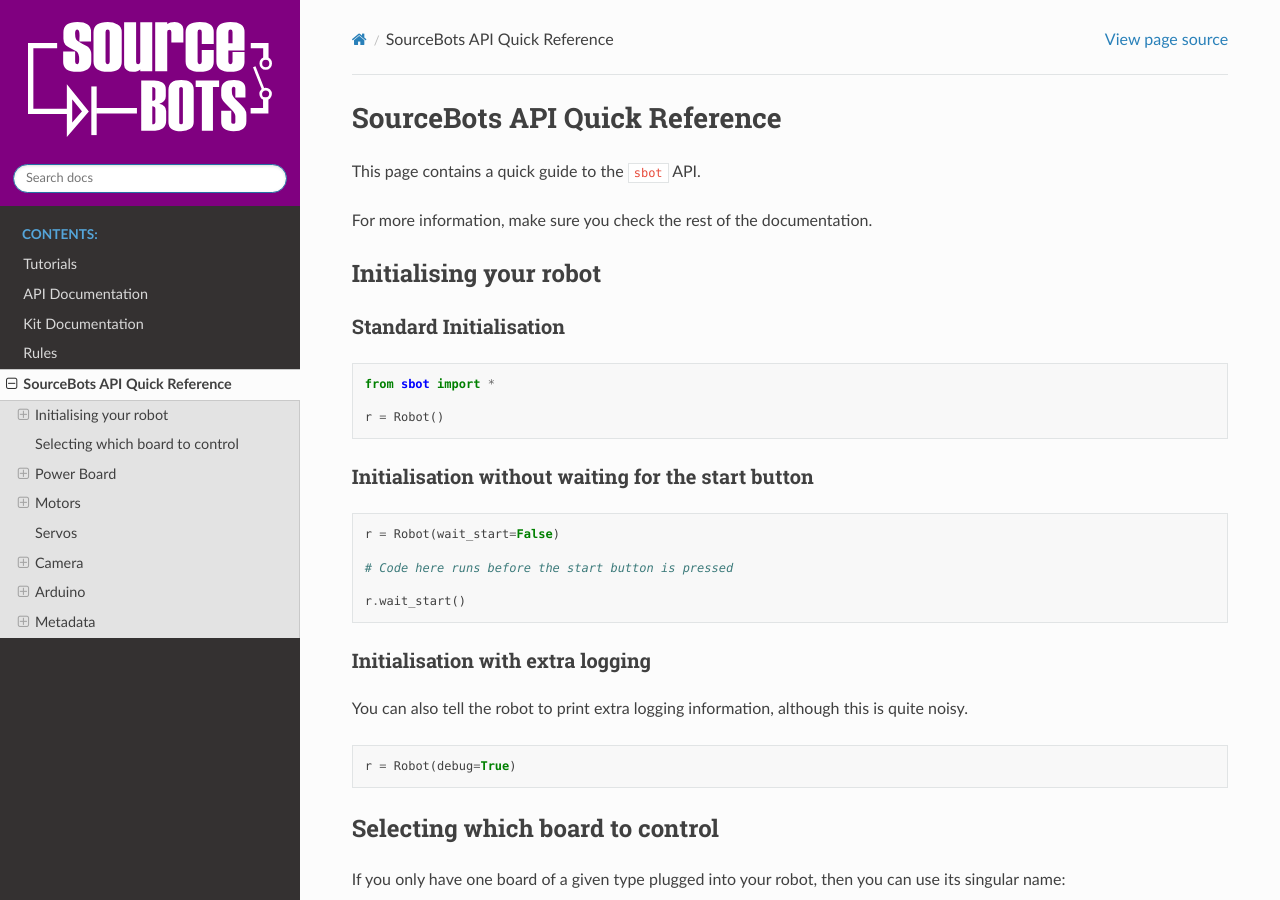
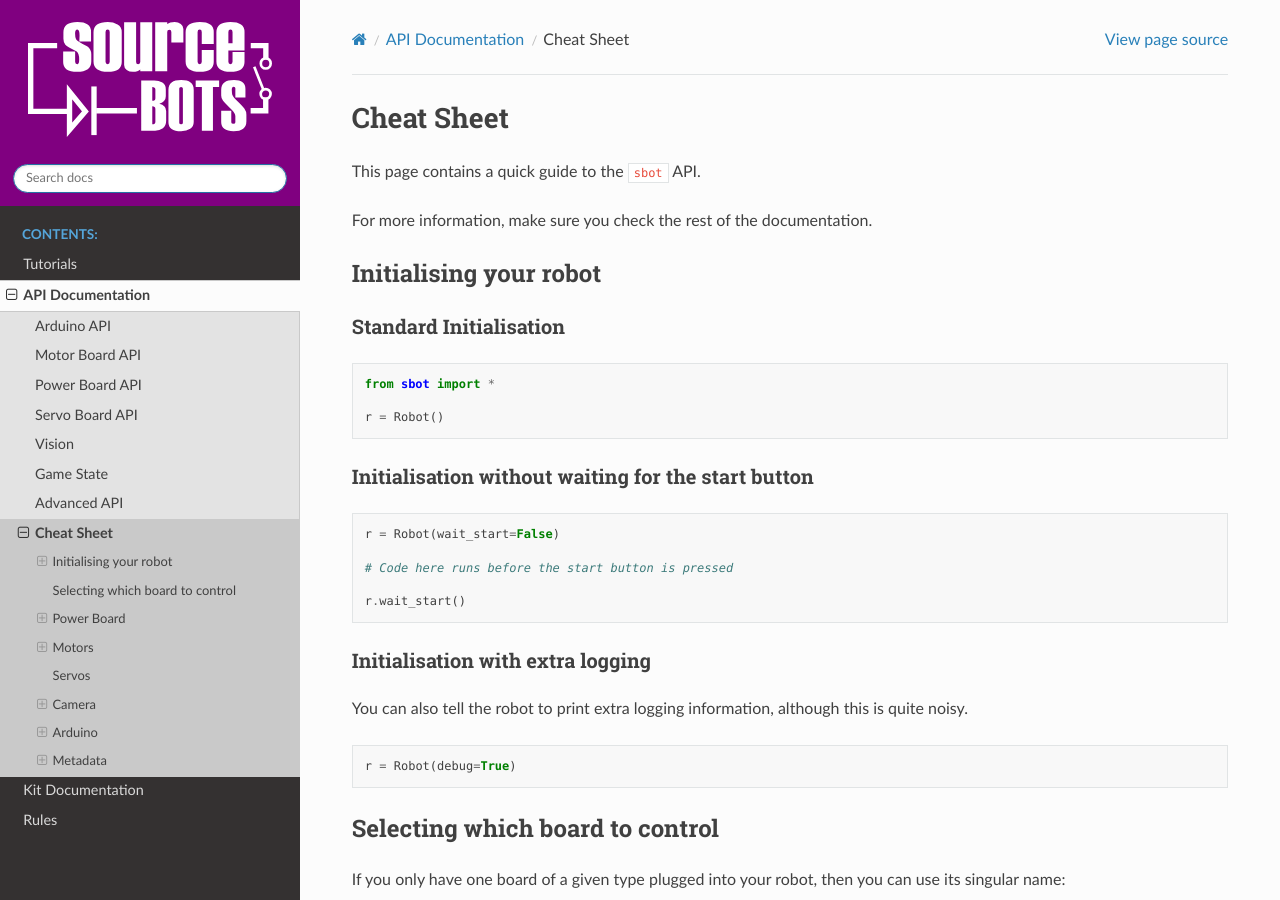
Before and after one commit to sourcebots/sbot, a Sphinx documentation site: the page built from docs/source/api/cheat-sheet.md, in a window 1280 px wide and 900 px high. Built offline with Sphinx 7.4.7 and the Read the Docs theme 2.0.0, drawn with Linux system fonts in a browser that asks for light colours.

Commit message:
Make cheat sheet appear in API docs

```diff
--- a/docs/source/cheat-sheet/index.md
+++ b/docs/source/api/cheat-sheet.md
@@ -1,4 +1,4 @@
-# SourceBots API Quick Reference
+# Cheat Sheet
 
 This page contains a quick guide to the `sbot` API.
 
--- a/docs/source/api/index.rst
+++ b/docs/source/api/index.rst
@@ -13,6 +13,7 @@ API Documentation
    vision/index
    game-state
    advanced
+   cheat-sheet
 
 Programming your robot is done in `Python <https://www.python.org/>`__,
 specifically version 3.7.4. You can learn more about Python from their
--- a/docs/source/conf.py
+++ b/docs/source/conf.py
@@ -38,6 +38,8 @@ extensions = [
 # Add any paths that contain templates here, relative to this directory.
 templates_path = ['_templates']
 
+source_suffix = ['.rst', '.md']
+
 # List of patterns, relative to source directory, that match files and
 # directories to ignore when looking for source files.
 # This pattern also affects html_static_path and html_extra_path.
--- a/docs/source/index.rst
+++ b/docs/source/index.rst
@@ -14,7 +14,6 @@ There are a number of sections in the documentation offering help for the kit an
    api/index
    kit/index
    rules/index
-   cheat-sheet/index
 
 How to use the docs
 -------------------
```
